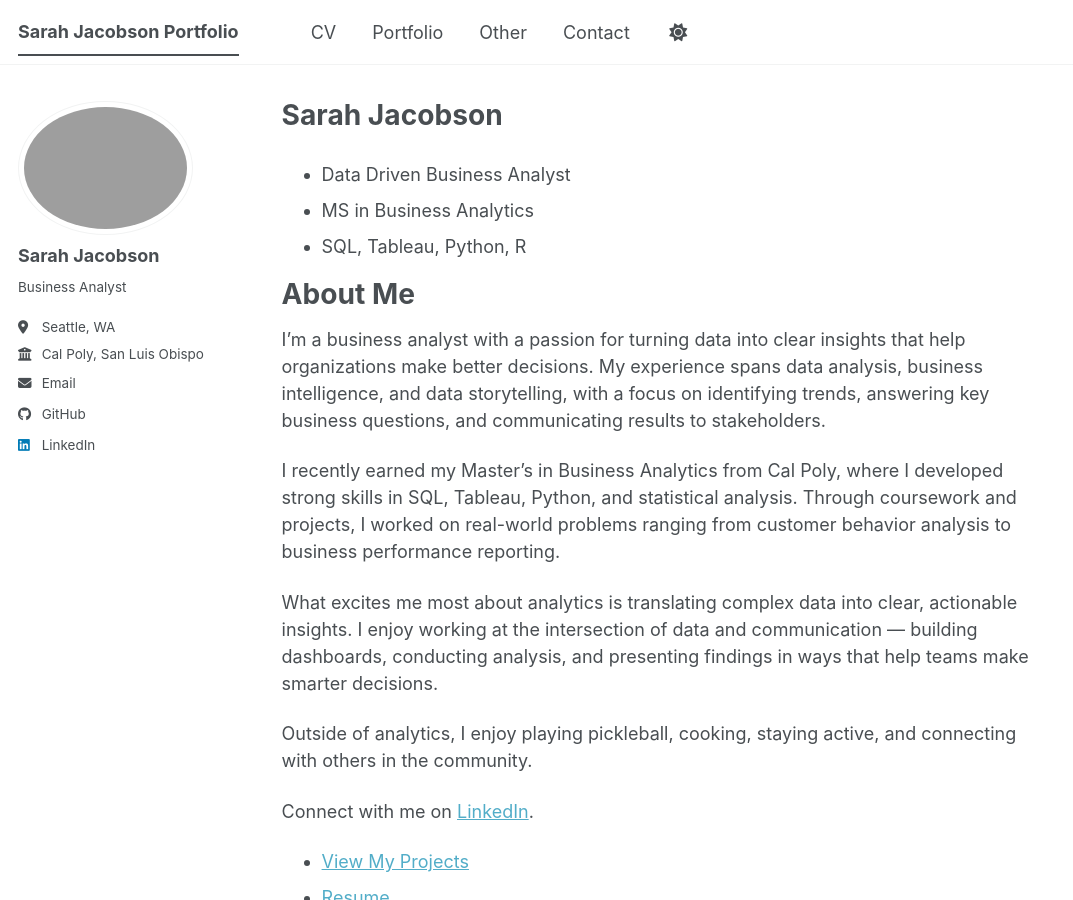
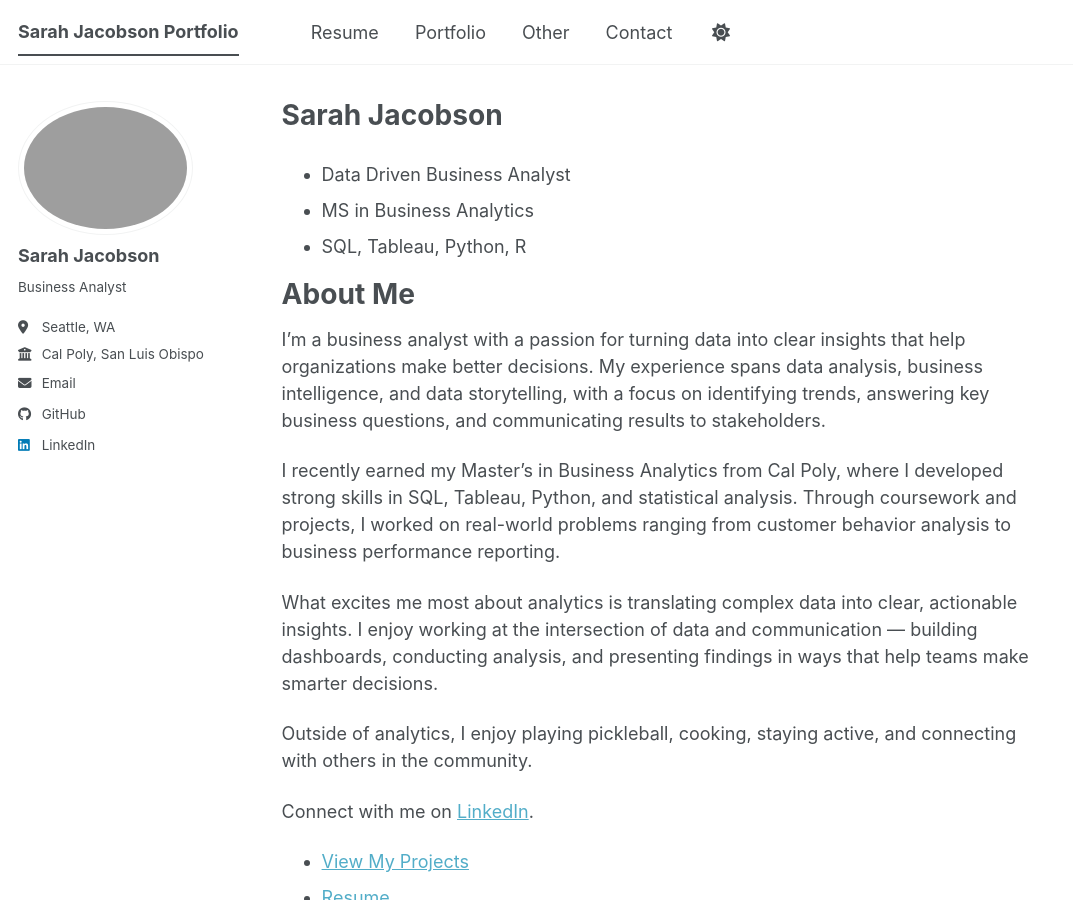
Before and after one commit to sarahjacobson123/sarahjacobson123.github.io, a Jekyll site: the page built from _pages/about.md, in a window 1280 px wide and 900 px high. Shown: the whole window, without its empty margins (0-1073 px from the left). Built offline with Jekyll 4.4.1, drawn with Linux system fonts in a browser that asks for light colours; a script bundle is joined from its source files by our own code; library files that are not in the unit come from our copies.

Commit message:
Rename CV to Resume in navigation

```diff
--- a/_data/navigation.yml
+++ b/_data/navigation.yml
@@ -8,8 +8,8 @@
 #      Markdown formatted page while the second is generated using JSON.
 
 main:
-  - title: "CV"
-    url: /cv/
+  - title: "Resume"
+    url: /resume/
 
   - title: "Portfolio"
     url: /portfolio/
```
